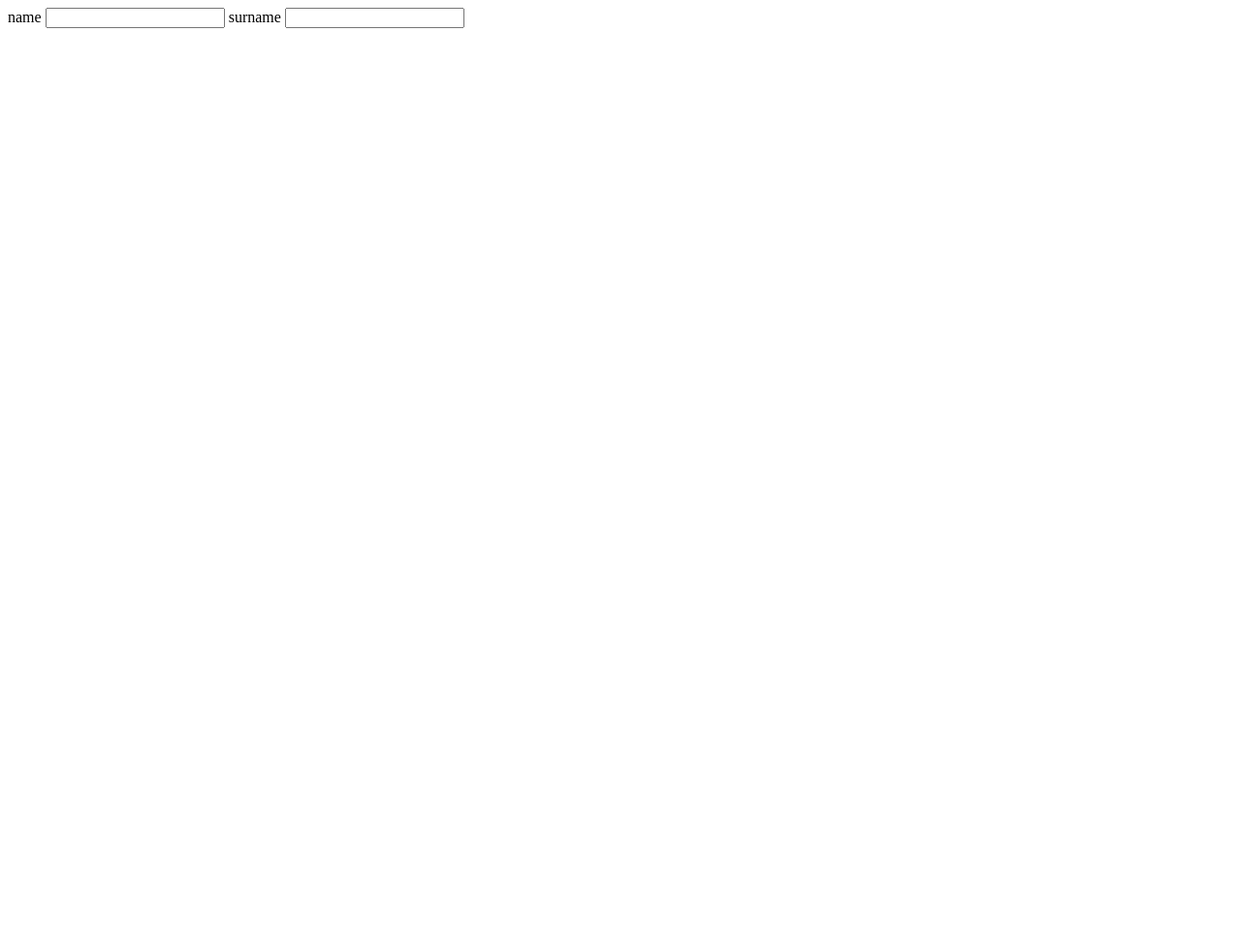
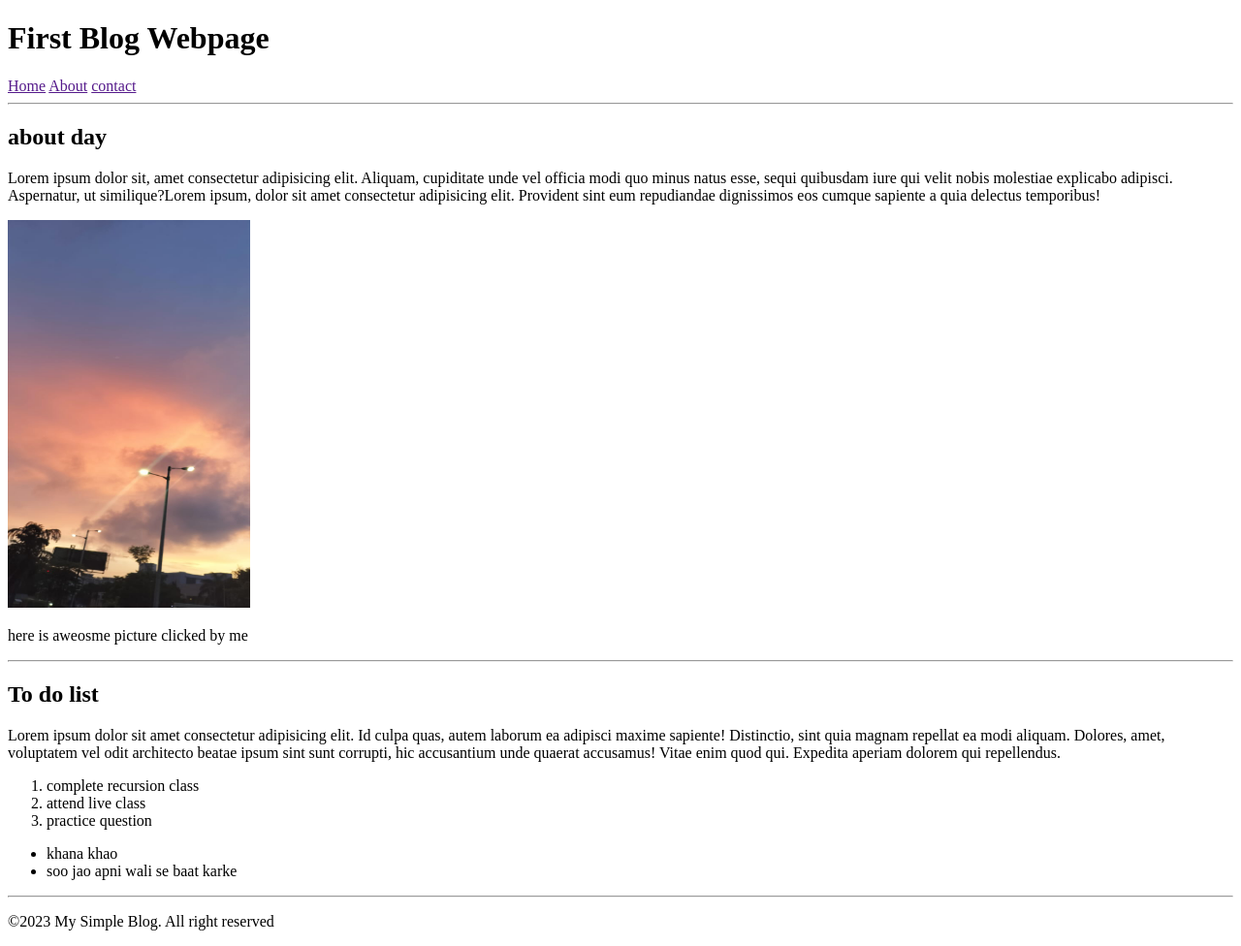
Before and after one commit to babbu007-singh/Coffee, a plain HTML site: page index.html in a window 1280 px wide. Shown: the whole page at 97% size. Before the commit the page ends 800 px from the top, so only its background shows below. Drawn offline with Linux system fonts and the light colour scheme.

Commit message:
Update index.html

```diff
--- a/index.html
+++ b/index.html
@@ -3,16 +3,36 @@
 <head>
   <meta charset="UTF-8">
   <meta name="viewport" content="width=device-width, initial-scale=1.0">
-  <title>Facebook | login or sign up</title>
+  <title>Document</title>
 </head>
 <body>
-  <form >
-    <label for="name">name</label>
- <input type="text" name="" id="name">
+<h1>First Blog Webpage</h1>
+<a href="">Home</a>
+<a href="">About</a>
+<a href="">contact</a>
+<hr>
+<h2>about day</h2>
+<p>Lorem ipsum dolor sit, amet consectetur adipisicing elit. Aliquam, cupiditate unde vel officia modi quo minus natus esse, sequi quibusdam iure qui velit nobis molestiae explicabo adipisci. Aspernatur, ut similique?Lorem ipsum, dolor sit amet consectetur adipisicing elit. Provident sint eum repudiandae dignissimos eos cumque sapiente a quia delectus temporibus!</p>
+<img  width="250vw" height="400vh"  src="view.jpeg" alt="">
+<p>here is aweosme picture clicked by me</p>
+ <hr>
+ <h2>To do list</h2>
+ <p>Lorem ipsum dolor sit amet consectetur adipisicing elit. Id culpa quas, autem laborum ea adipisci maxime sapiente! Distinctio, sint quia magnam repellat ea modi aliquam. Dolores, amet, voluptatem vel odit architecto beatae ipsum sint sunt corrupti, hic accusantium unde quaerat accusamus! Vitae enim quod qui. Expedita aperiam dolorem qui repellendus.</p>
+ <ol>
+  <li>complete recursion class</li>
+   <li>attend live class</li>
+   <li>practice question</li>
 
-<label for="surname">surname</label>
-<input type="text" name="" id="surname">
+ </ol>
+ <ul>
+  <li>khana khao</li>
+  <li>soo jao apni wali se baat karke</li>
+ </ul>
+<hr>
+<p>&copy;2023 My Simple Blog. All right reserved</p>
 
-  </form>
+
+
+
 </body>
 </html>
```
